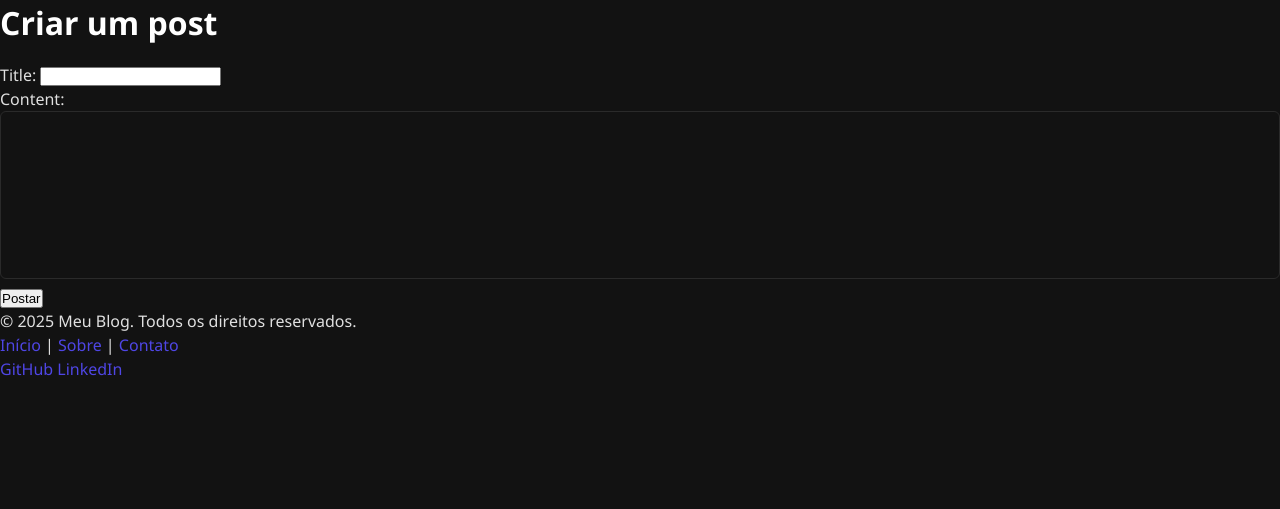
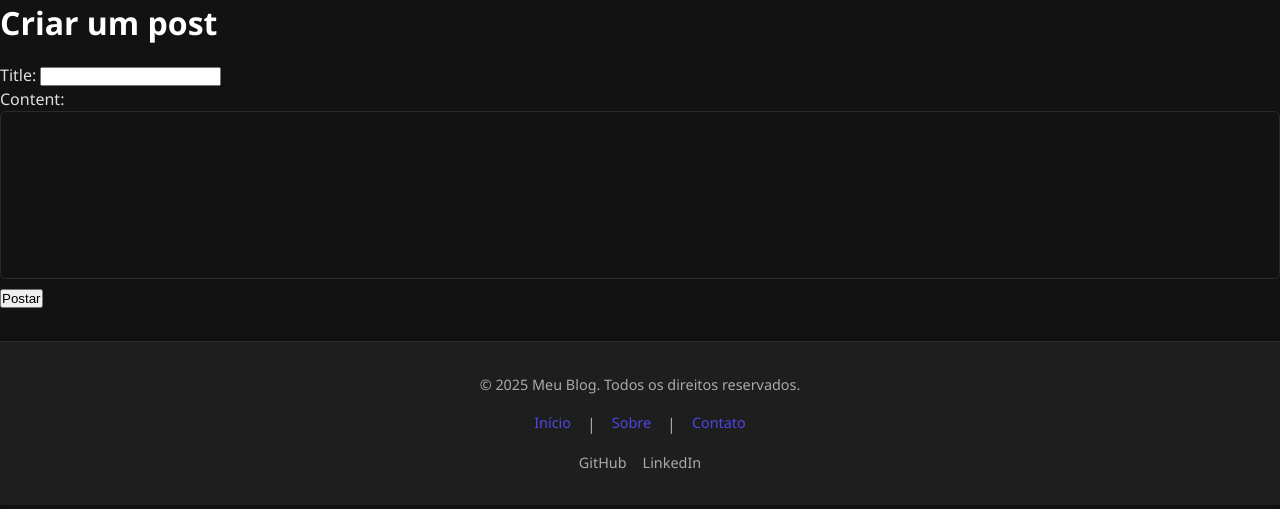
Before and after one commit to gok2001/projeto-blog, a Django app: page /posts/create/ in a window 1280 px wide. Shown: the part 143-652 px from the top of the page. Run offline with Django 5.2, Linux system fonts and the light colour scheme; the visitor is signed in with stand-in values (Sample User, id 1).

Commit message:
Estiliza o rodapé do blog

```diff
--- a/static/global/css/style.css
+++ b/static/global/css/style.css
@@ -523,6 +523,65 @@ input[type="search"]:focus, textarea:focus {
 }
 
 /* ===============================
+   FOOTER
+   =============================== */
+footer {
+    background-color: var(--color-bg-alt);
+    border-top: var(--input-border);
+    padding: var(--padding-lg) var(--padding-md);
+    margin-top: var(--padding-lg);
+    color: var(--color-text-muted);
+    text-align: center;
+    box-shadow: 0 -2px 8px rgba(0, 0, 0, 0.2);
+}
+
+.footer-content {
+    display: flex;
+    flex-direction: column;
+    align-items: center;
+    gap: var(--spacing-md);
+    max-width: 1200px;
+    margin: 0 auto;
+}
+
+.footer-content p {
+    margin: 0;
+    font-size: 0.9rem;
+}
+
+.footer-content nav {
+    display: flex;
+    gap: var(--spacing-md);
+    flex-wrap: wrap;
+}
+
+.footer-content nav a {
+    color: var(--color-primary);
+    font-size: 0.9rem;
+}
+
+.footer-content nav a:hover {
+    color: var(--color-primary-hover);
+    text-decoration: underline;
+}
+
+.footer-content .social {
+    display: flex;
+    gap: var(--spacing-md);
+}
+
+.footer-content .social a {
+    color: var(--color-text-muted);
+    font-size: 0.9rem;
+    transition: var(--transition-normal);
+}
+
+.footer-content .social a:hover {
+    color: var(--color-primary);
+    transform: translateY(-2px);
+}
+
+/* ===============================
    MEDIA QUERIES (RESPONSIVIDADE)
    =============================== */
 @media (max-width: 1024px) {
@@ -598,4 +657,19 @@ input[type="search"]:focus, textarea:focus {
     .post-content {
         max-width: 400px;
     }
+
+    .footer-content {
+        gap: var(--spacing-sm);
+    }
+
+    .footer-content nav {
+        flex-direction: column;
+        align-items: center;
+    }
+
+    .footer-content .social {
+        flex-direction: column;
+        align-items: center;
+        gap: var(--spacing-xs);
+    }
 }
```
